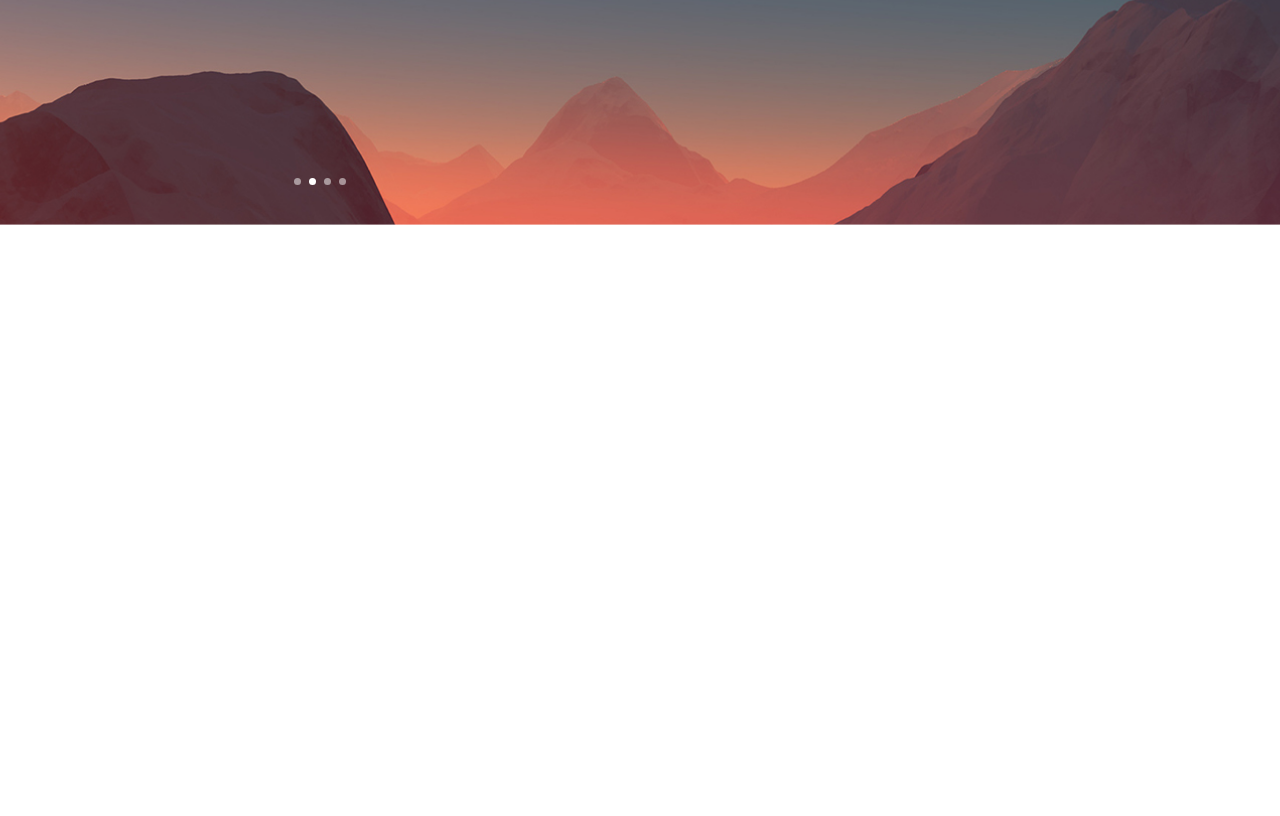
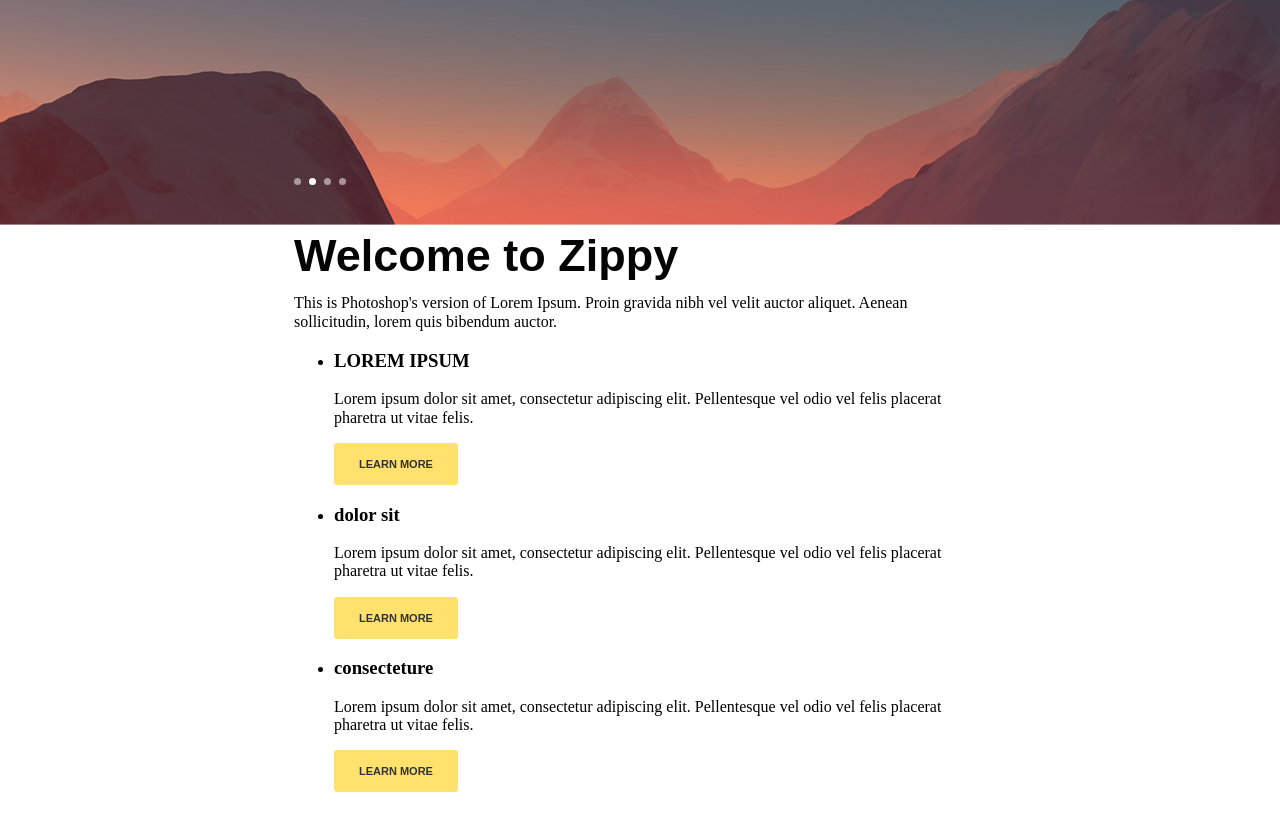
Before and after one commit to dirigableNorge/zippy, a website: page app/source/index.html in a window 1280 px wide. Shown: the part 473-1289 px from the top of the page. Before the commit the page ends 800 px from the top, so only its background shows below. Drawn offline with nearby package versions, Linux system fonts and the light colour scheme; files that its build step writes are made by us from their sources; a web font is replaced by a local one.

Commit message:
added sect-title style

```diff
--- a/app/source/index.html
+++ b/app/source/index.html
@@ -94,6 +94,36 @@
     </header>
     <main>
       <h1 class="visually-hidden">ZIPPY WEBSITE</h1>
+      <section class="welcome">
+        <h2 class="welcome__title sect-title sect-title--dark">Welcome to Zippy</h2>
+        <p class="welcome__text">
+          This is Photoshop's version of Lorem Ipsum. Proin gravida nibh vel
+          velit auctor aliquet. Aenean sollicitudin, lorem quis bibendum auctor.
+        </p>
+        <ul class="welcome__list">
+          <li class="welcome__item">
+            <h3 class="welcome__item-title">LOREM IPSUM</h3>
+            <p class="welcome__item-text">
+              Lorem ipsum dolor sit amet, consectetur adipiscing elit.
+              Pellentesque vel odio vel felis placerat pharetra ut vitae felis.
+            </p>
+            <a href="#" class="button welcome__item-button">learn more</a>
+          </li>
+          <li class="welcome__item">
+            <h3 class="welcome__item-title">dolor sit</h3>
+            <p class="welcome__item-text">
+              Lorem ipsum dolor sit amet, consectetur adipiscing elit.
+              Pellentesque vel odio vel felis placerat pharetra ut vitae felis.
+            </p>
+            <a href="#" class="button welcome__item-button">learn more</a>
+          </li>
+          <li class="welcome__item">
+            <h3 class="welcome__item-title">consecteture</h3>
+            <p class="welcome__item-text">Lorem ipsum dolor sit amet, consectetur adipiscing elit. Pellentesque vel odio vel felis placerat pharetra ut vitae felis. </p>
+            <a href="#" class="button welcome__item-button">learn more</a>
+          </li>
+        </ul>
+      </section>
     </main>
   </body>
 </html>
--- /dev/null
+++ b/app/source/scss/blocks/sect-title.scss
@@ -0,0 +1,15 @@
+.sect-title {
+  margin: 0;
+
+  font-family: "Montserrat", "Arial", serif;
+  font-size: 45px;
+  line-height: 45px;
+}
+
+.sect-title--dark {
+  color: #040405;
+}
+
+.sect-title--ligth {
+  color: #fefefe;
+}
--- /dev/null
+++ b/app/source/scss/blocks/welcome.scss
@@ -0,0 +1,5 @@
+.welcome {
+  width: 708px;
+  margin: 0 auto;
+  padding: 8px;
+}
--- a/app/source/scss/style.scss
+++ b/app/source/scss/style.scss
@@ -37,4 +37,6 @@
 @import "normalize";
 @import "visually-hidden";
 @import "blocks/button";
+@import "blocks/sect-title";
 @import "blocks/page-header";
+@import "blocks/welcome";
```
